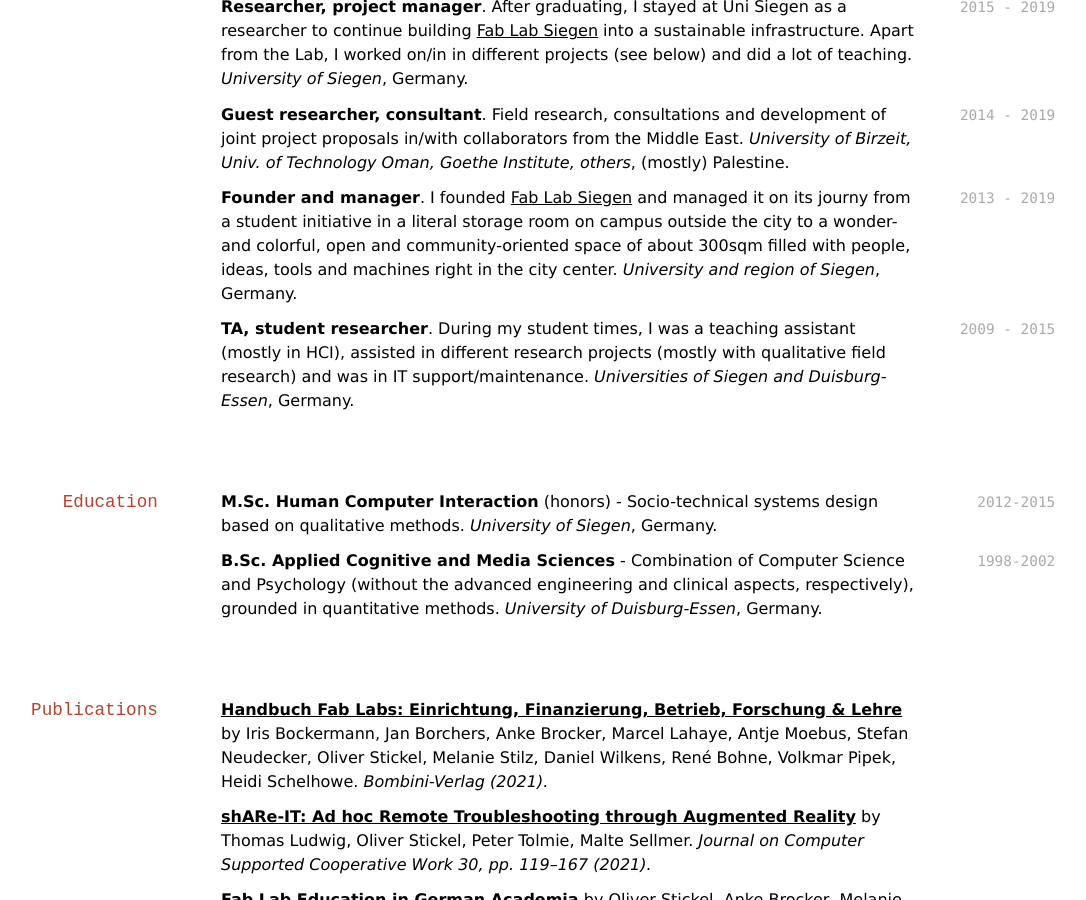
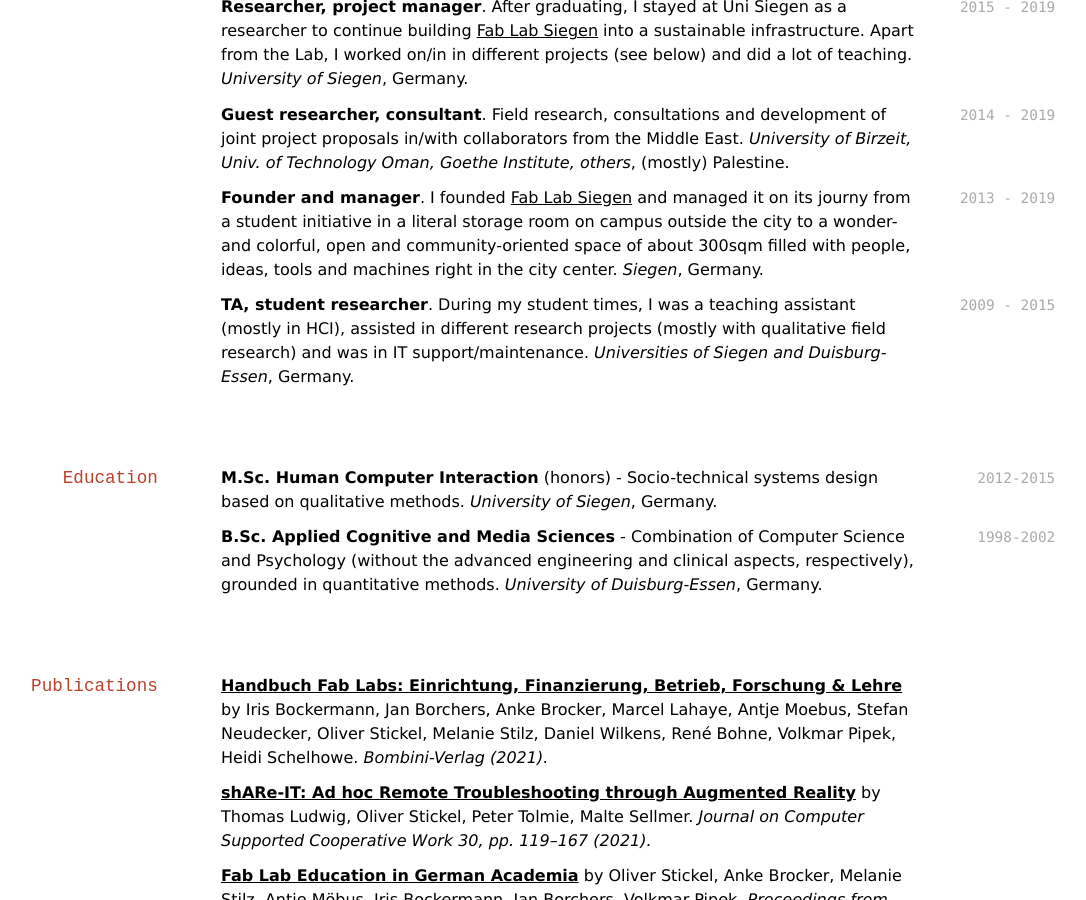
Before and after one commit to oliverstickel/oliverstickel.github.io, a Jekyll site: the page built from index.md, in a window 1280 px wide and 900 px high, scrolled down 484 px. Shown: the whole window, without its empty margins (111-1197 px from the left). Built offline with Jekyll 4.4.1, drawn with Linux system fonts in a browser that asks for light colours; nearby versions of some CDN libraries; a style sheet for code colours, icons or effects is not loaded.

Commit message:
Update index.md

```diff
--- a/index.md
+++ b/index.md
@@ -28,7 +28,7 @@ Fab Lab Manager & Founder
 **Guest researcher, consultant**. Field research, consultations and development of joint project proposals in/with collaborators from the Middle East. *University of Birzeit, Univ. of Technology Oman, Goethe Institute, others*, (mostly) Palestine.
 
 `2013 - 2019`
-**Founder and manager**. I founded [Fab Lab Siegen](https://fablab-siegen.de) and managed it on its journy from a student initiative in a literal storage room on campus outside the city to a wonder- and colorful, open and community-oriented space of about 300sqm filled with people, ideas, tools and machines right in the city center. *University and region of Siegen*, Germany.
+**Founder and manager**. I founded [Fab Lab Siegen](https://fablab-siegen.de) and managed it on its journy from a student initiative in a literal storage room on campus outside the city to a wonder- and colorful, open and community-oriented space of about 300sqm filled with people, ideas, tools and machines right in the city center. *Siegen*, Germany.
 
 `2009 - 2015`
 **TA, student researcher**. During my student times, I was a teaching assistant (mostly in HCI), assisted in different research projects (mostly with qualitative field research) and was in IT support/maintenance. *Universities of Siegen and Duisburg-Essen*, Germany.
```
